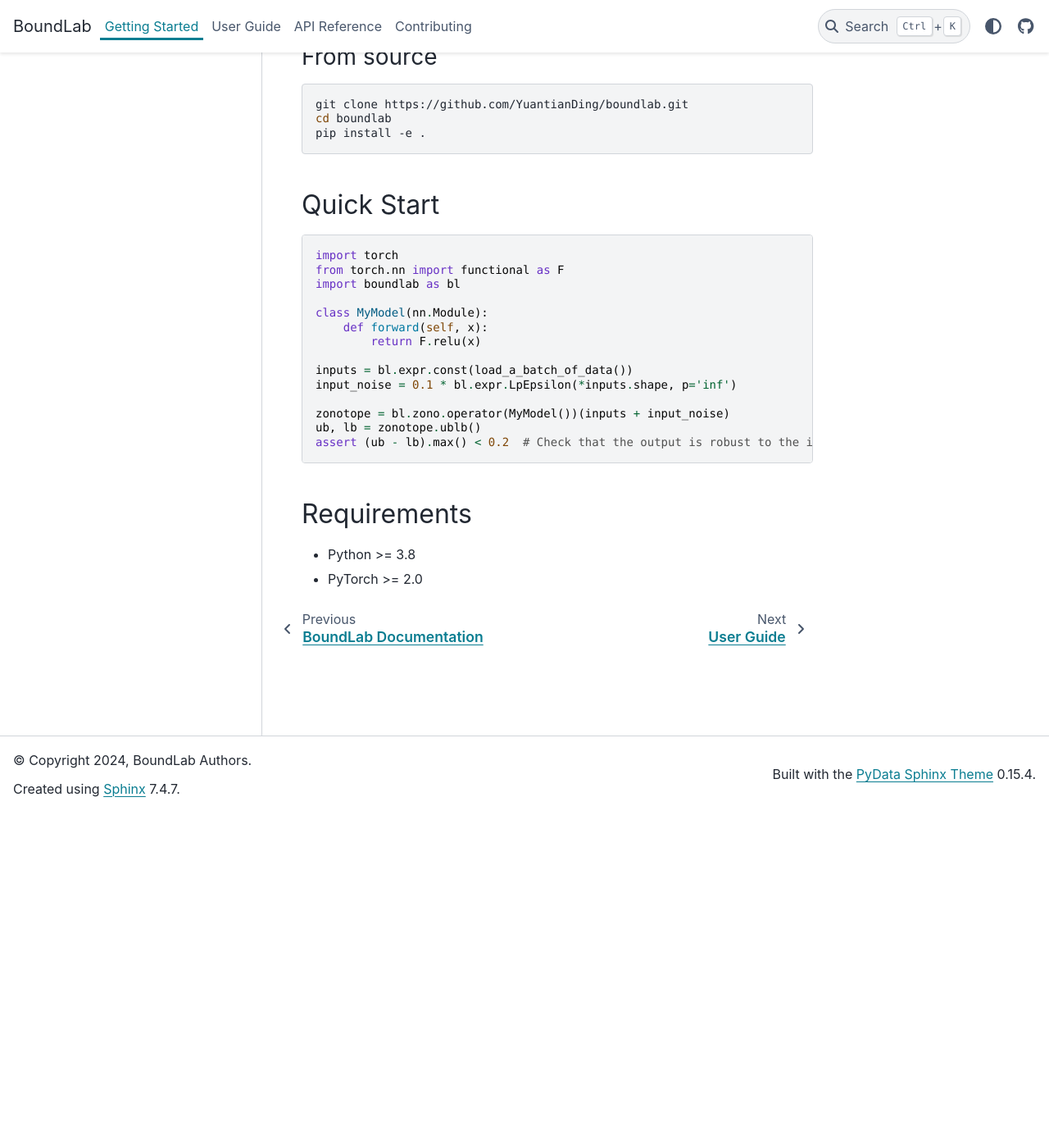
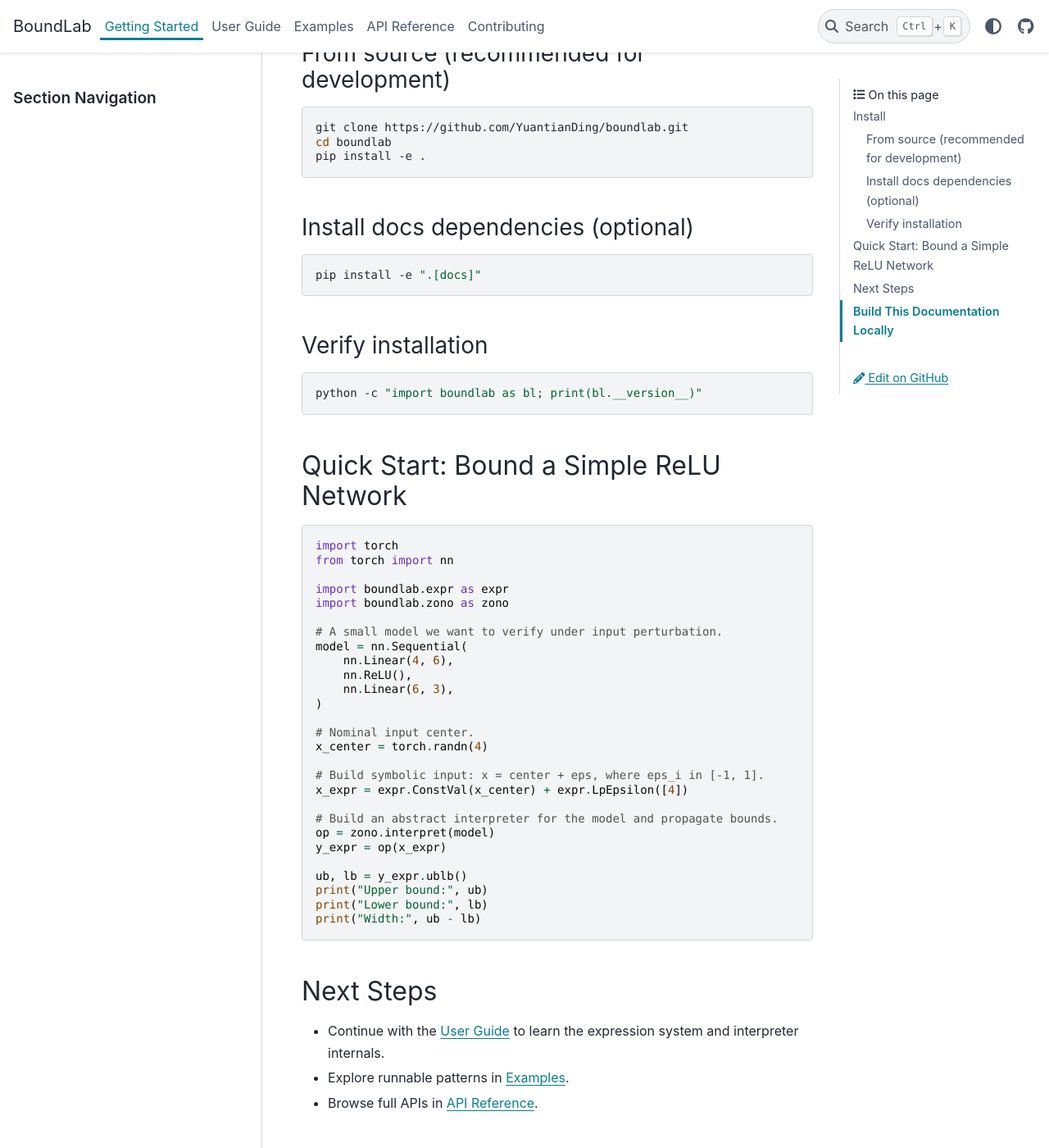
Before and after one commit to YuantianDing/BoundLab, a Sphinx documentation site: the page built from docs/guide/getting_started.md, in a window 1280 px wide and 1400 px high, scrolled down 409 px. Shown: the whole window at 82% size. Built offline with Sphinx 7.4.7 and the PyData theme 0.15.4, drawn with Linux system fonts in a browser that asks for light colours; some of the changed text lies outside the part shown.

Commit message:
more doc

````diff
--- a/docs/guide/getting_started.md
+++ b/docs/guide/getting_started.md
@@ -1,14 +1,12 @@
 # Getting Started
 
-## Installation
+This page walks through installation and a minimal end-to-end bound computation.
 
-### From conda (recommended)
+Core workflow: `Expr` (relaxed abstract value) -> transform (`zono.interpret` or expression ops) -> dual-norm concretization (`ub` / `lb` / `ublb`).
 
-```bash
-conda install boundlab -c pytorch -c conda-forge
-```
+## Install
 
-### From source
+### From source (recommended for development)
 
 ```bash
 git clone https://github.com/YuantianDing/boundlab.git
@@ -16,26 +14,61 @@
 pip install -e .
 ```
 
-## Quick Start
+### Install docs dependencies (optional)
+
+```bash
+pip install -e ".[docs]"
+```
+
+### Verify installation
+
+```bash
+python -c "import boundlab as bl; print(bl.__version__)"
+```
+
+## Quick Start: Bound a Simple ReLU Network
 
 ```python
 import torch
-from torch.nn import functional as F
-import boundlab as bl
+from torch import nn
 
-class MyModel(nn.Module):
-    def forward(self, x):
-        return F.relu(x)
+import boundlab.expr as expr
+import boundlab.zono as zono
 
-inputs = bl.expr.const(load_a_batch_of_data())
-input_noise = 0.1 * bl.expr.LpEpsilon(*inputs.shape, p='inf')
+# A small model we want to verify under input perturbation.
+model = nn.Sequential(
+    nn.Linear(4, 6),
+    nn.ReLU(),
+    nn.Linear(6, 3),
+)
 
-zonotope = bl.zono.operator(MyModel())(inputs + input_noise)
-ub, lb = zonotope.ublb()
-assert (ub - lb).max() < 0.2  # Check that the output is robust to the input noise
+# Nominal input center.
+x_center = torch.randn(4)
+
+# Build symbolic input: x = center + eps, where eps_i in [-1, 1].
+x_expr = expr.ConstVal(x_center) + expr.LpEpsilon([4])
+
+# Build an abstract interpreter for the model and propagate bounds.
+op = zono.interpret(model)
+y_expr = op(x_expr)
+
+ub, lb = y_expr.ublb()
+print("Upper bound:", ub)
+print("Lower bound:", lb)
+print("Width:", ub - lb)
 ```
 
-## Requirements
+## Next Steps
 
-- Python >= 3.8
-- PyTorch >= 2.0
+- Continue with the {doc}`index` to learn the expression system and interpreter internals.
+- Explore runnable patterns in {doc}`../examples/index`.
+- Browse full APIs in {doc}`../api/index`.
+
+## Build This Documentation Locally
+
+```bash
+cd docs
+make html
+```
+
+The generated site is written to `docs/_build/html`.
````
Also changed, not shown: docs/examples/index.md (+15 -1 lines), docs/examples/interpreter_mlp.md (added, +46 -0 lines), docs/examples/manual_bounds.md (added, +39 -0 lines), docs/examples/softmax_attention.md (added, +50 -0 lines), docs/guide/index.md (+8 -1 lines), docs/guide/user_guide.md (added, +152 -0 lines), docs/index.md (+28 -12 lines).
